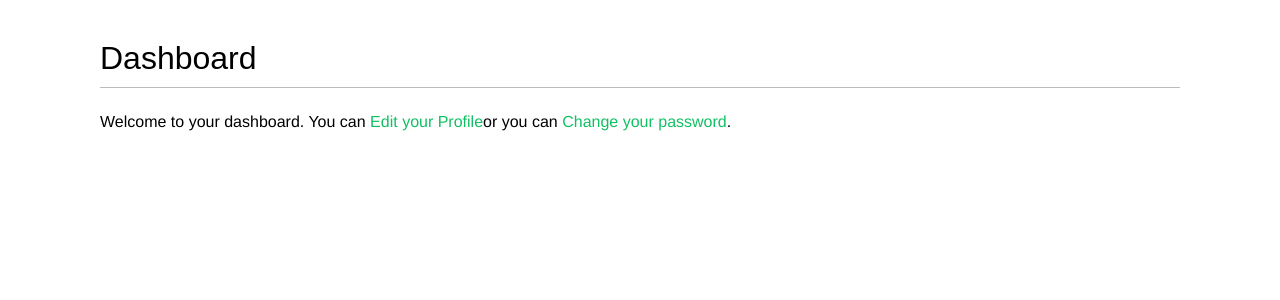
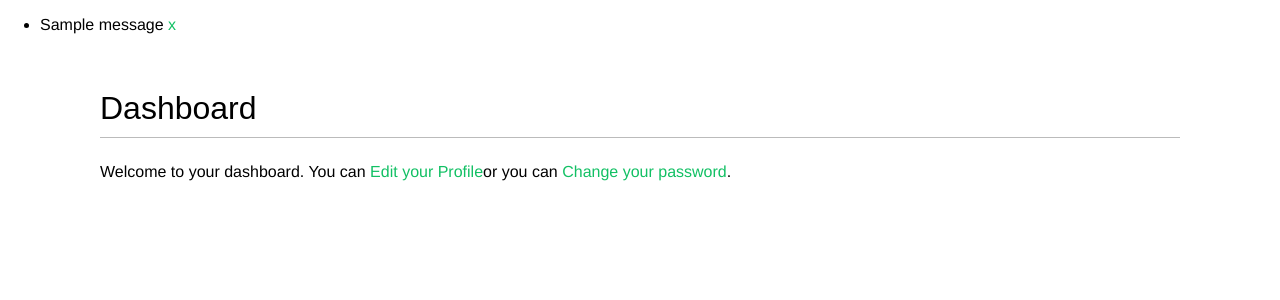
Before and after one commit to lutusyo/social, a Django app: page /account/ in a window 1280 px wide. Shown: the part 48-348 px from the top of the page. Run offline with Django 3.2, Linux system fonts and the light colour scheme; a user stored in the database is signed in; tables that the repository leaves empty hold one stand-in row (values such as "Sample post"); one stand-in notice (Sample message) is shown; some web fonts are replaced.

Commit message:
adding the messages framework

```diff
--- a/account/templates/base.html
+++ b/account/templates/base.html
@@ -7,7 +7,6 @@
         <link  rel="stylesheet" href="{% static 'css/base.css' %}" >
     </head>
     <body>
-
         <div id="header">
             <span class="logo">Bookmarks</span>
             {% if request.user.is_authenticated %}
@@ -35,11 +34,20 @@
 
         </div>
 
+        {% if messages %}
+            <ul class="messages">
+                {% for message in messages %}
+                    <li class="{{ message.tags }}">
+                        {{ message|safe }}
+                        <a href="#" class="close">x</a>
+                    </li>
+                {% endfor %}
+            </ul>
+        {% endif %}
+
         <div id="content">
             {% block content %}
             {% endblock %}
         </div>
-
     </body>
-
 </html>
--- a/account/views.py
+++ b/account/views.py
@@ -5,6 +5,7 @@ from .forms import LoginForm, UserRegistrationForm, \
                     UserEditForm, ProfileEditForm
 from django.contrib.auth.decorators import login_required
 from .models import Profile
+from django.contrib import messages
 
 def user_login(request):
     if request.method == 'POST':
@@ -66,6 +67,11 @@ def edit(request):
         if user_form.is_valid() and profile_form.is_valid():
             user_form.save()
             profile_form.save()
+            messages.success(request, 'Profile update '\
+                                        'successfuly')
+
+        else:
+            messages.error(request, 'Error updating your profile')
 
     else:
         user_form = UserEditForm(instance=request.user)
```
Also changed, not shown: bookmarks_project/settings.py (+4 -3 lines), media/users/2024/09/23/boniphace.jpg (added), media/users/2024/09/24/boniphace.jpg (added).
